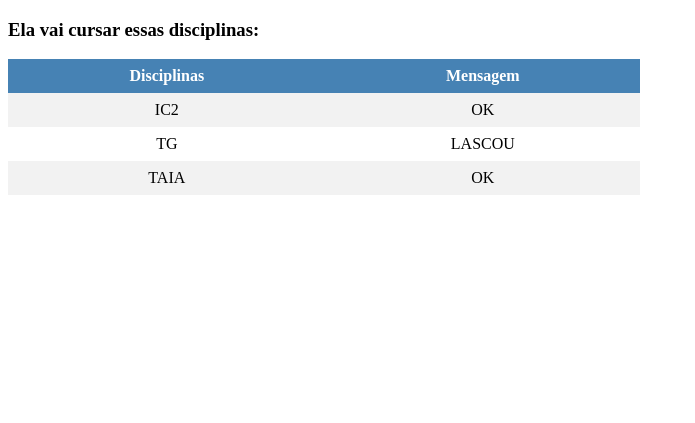
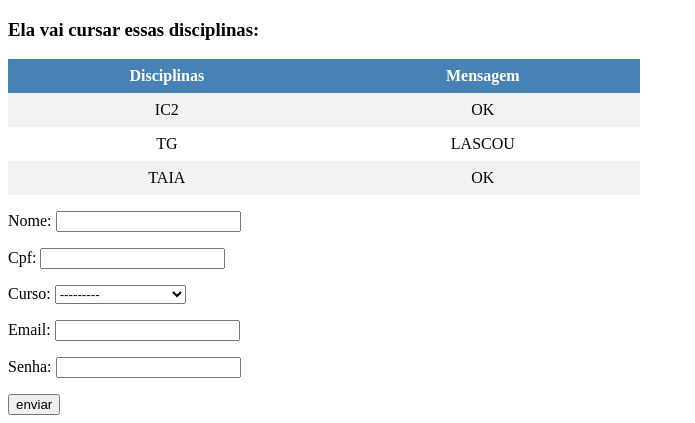
Before and after one commit to andreabduque/django-course, a Django app: page /about/ in a window 1280 px wide. Shown: the part 643-1066 px from the top of the page, without its empty margins (0-695 px from the left). Before the commit the page ends 838 px from the top, so only its background shows below. Run offline with Django 3.2, Linux system fonts and the light colour scheme; data comes from the database, SQL or seed files in the repository; both versions use the stored data as it was after the commit.

Commit message:
missing some stuff

```diff
--- /dev/null
+++ b/day_1/first_project/core/forms.py
@@ -0,0 +1,34 @@
+from django import forms
+from .models import Curso, Aluno
+from django.contrib.auth.models import User
+
+class MatriculaForm(forms.Form):
+    nome= forms.CharField(max_length=100)
+    cpf= forms.CharField(max_length=14)
+    email = forms.EmailField(max_length=25)
+    data_nascimento = forms.DateField()
+    curso = forms.ModelChoiceField(queryset=Curso.objects.all())
+
+    def save(self):
+    	data = self.cleaned_data
+    	novo_aluno = Aluno(**data)
+    	novo_aluno.save()
+    	return novo_aluno
+
+
+class MatriculaModelForm(forms.ModelForm):
+	email = forms.EmailField()
+	senha = forms.CharField(widget=forms.PasswordInput())
+
+	class Meta:
+		model = Aluno
+		fields = ['nome', 'cpf', 'curso', 'email', 'senha']
+
+	def clean(self):
+		#import pdb; ipdb.set_trace()
+		data = super(MatriculaModelForm, self).clean()
+		user = User.objects.create_user()
+
+	def save(self, *args, **kwags):
+		self.instance.rank = 5
+		return super(MatriculaModelForm, self).save(self)
--- a/day_1/first_project/core/models.py
+++ b/day_1/first_project/core/models.py
@@ -1,4 +1,6 @@
 from django.db import models
+
+#Study OneToOneField
 
 # Create your models here.
 class Curso(models.Model):
--- a/day_1/first_project/core/views.py
+++ b/day_1/first_project/core/views.py
@@ -1,9 +1,29 @@
 from django.shortcuts import render
 from django.http import HttpResponse
+from .forms import MatriculaModelForm, MatriculaModelForm
+from .models import Aluno
 
 # Create your views here.
 def home(request):
 	return HttpResponse("my first view")
 
 def about(request):
-	return render(request, 'core/about.html', {'nome':'Andrea', 'curso':'Computer Engineering', 'disciplinas':['IC2', 'TG', 'TAIA']})
+	form = MatriculaModelForm()
+
+
+	if(request.method == 'POST'):
+		form = MatriculaModelForm(request.POST)
+
+		if(form.is_valid()):
+			novo_aluno = Aluno(**form.cleaned_data)
+			novo_aluno.save()
+
+			form = MatriculaModelForm()
+			msg = "Cadastro efetuado com sucesso"
+
+		return render(request, 'core/about.html', {'nome':'Andrea', 'curso':'Computer Engineering', 'disciplinas':['IC2', 'TG', 'TAIA'], 'form':form, "msg":msg})
+
+
+
+
+	return render(request, 'core/about.html', {'nome':'Andrea', 'curso':'Computer Engineering', 'disciplinas':['IC2', 'TG', 'TAIA'], 'form':form})
--- a/day_1/first_project/templates/core/about.html
+++ b/day_1/first_project/templates/core/about.html
@@ -27,4 +27,16 @@
     </tr>
   {% endfor %}
 </table>
+
+{%if msg %}
+  <h3>{{msg}}</h3>
+{%endif%}
+
+
+<form action="" method="post">
+  {% csrf_token %}
+  {{form.as_p}}
+  <button type="submit">enviar</button>
+</form>
+
 {% endblock content %}
```
Also changed, not shown: day_1/first_project/core/migrations/0011_remove_aluno_rank.py (added), day_1/first_project/core/migrations/0012_aluno_rank.py (added), day_1/first_project/db.sqlite3.
